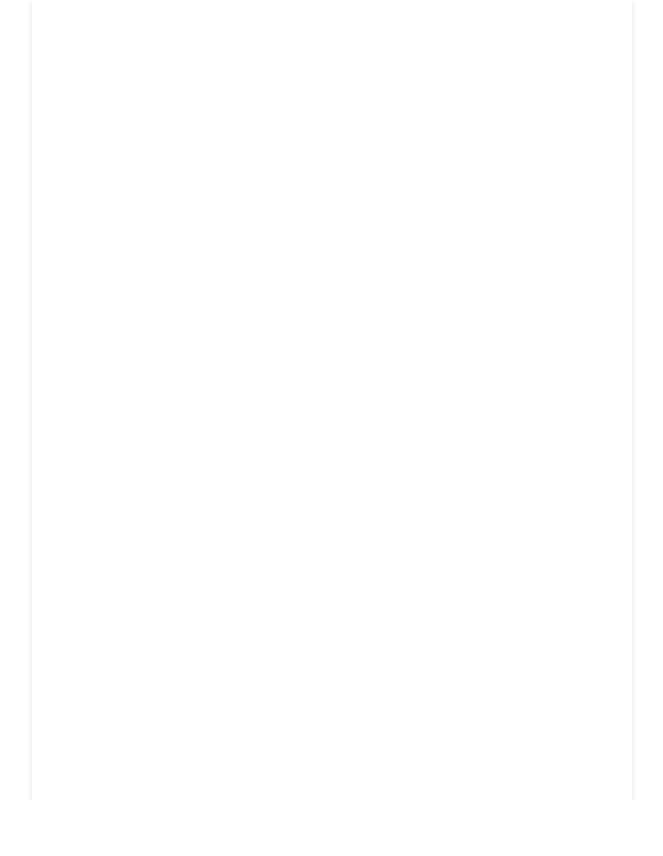
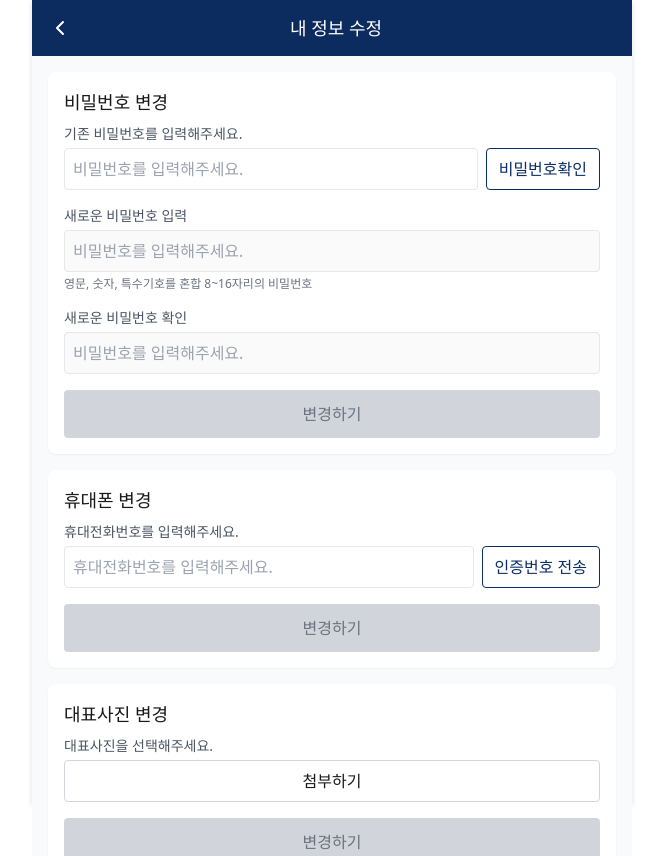
Before and after one commit to crypto-pay-kr/crepe-frontend, a React (Vite) app: page /store/my/edit-info in a window 1280 px wide. Before the commit this address had no page. Shown: the whole page, without its empty margins (308-971 px from the left). Before the commit the page ends 800 px from the top, so only its background shows below. Built offline with nearby package versions, Linux system fonts and the light colour scheme.

Commit message:
feat: 가맹점 수정 페이지

```diff
--- a/src/Router.tsx
+++ b/src/Router.tsx
@@ -14,6 +14,7 @@ import AdditionalStoreInfoPage from "./app/additional-store-info/page";
 import MyPage from "./app/mypage/page";
 import EditInfo from "./app/edit-info/page";
 import SettlementReport from "./app/store-report/page";
+import StoreEditInfo from "./app/store-edit-info/page";
 
 function Router({ buttonColor, toggleButtonColor }: { buttonColor: "blue" | "gray"; toggleButtonColor: () => void }) {
   useEffect(() => {
@@ -30,10 +31,11 @@ function Router({ buttonColor, toggleButtonColor }: { buttonColor: "blue" | "gra
     <BrowserRouter>
       <Routes>
         <Route path="/" element={<SplashPage />} />
-        <Route path= "/home/my" element={<MyPage />} />
+        <Route path="/home/my" element={<MyPage />} />
         <Route path="/home/my/edit-info" element={<EditInfo />} />
-        <Route path= "/store/my" element={<MyPage />} />
+        <Route path="/store/my" element={<MyPage />} />
         <Route path="/store/my/settlement-report" element={<SettlementReport />} />
+        <Route path="/store/my/edit-info" element={<StoreEditInfo />} />
         <Route path="/welcome" element={<WelcomePage />} />
         <Route path="/terms" element={<TermsAgreementPage />} />
         <Route path="/email" element={<EmailPasswordPage />} />
--- a/src/app/store-edit-info/page.tsx
+++ b/src/app/store-edit-info/page.tsx
@@ -0,0 +1,57 @@
+import Header from "@/components/common/Header";
+import Modal from "@/components/common/Modal";
+import BusinessCertificateForm from "@/components/edit-info/BusinessCertificationForm";
+import PasswordChangeForm from "@/components/edit-info/PasswordChangeForm";
+import PhoneChangeForm from "@/components/edit-info/PhoneChangeForm";
+import ProfileImageChangeForm from "@/components/edit-info/ProfileImageChangeFromProps";
+import React, { useState, ChangeEvent } from "react";
+import { useNavigate } from "react-router-dom";
+
+export default function StoreEditInfo(): React.ReactElement {
+  const [profileImage, setProfileImage] = useState<File | null>(null);
+  const [businessCertificate, setBusinessCertificate] = useState<File | null>(null);
+  const [isModalOpen, setIsModalOpen] = useState<boolean>(false);
+  const [modalTitle, setModalTitle] = useState<string>("");
+
+  const handlePhoneChangeSuccess = (): void => {
+    setModalTitle("휴대폰 변경 완료");
+    setIsModalOpen(true);
+  };
+
+  const handlePasswordChangeSuccess = (): void => {
+    setModalTitle("비밀번호 변경 완료");
+    setIsModalOpen(true);
+  };
+
+  const handleProfileImageChange = (): void => {
+    if (profileImage) {
+      setModalTitle("프로필 이미지 변경 완료");
+      setIsModalOpen(true);
+    }
+  };
+
+  const handleBusinessCertificateChange = (): void => {
+    if (businessCertificate) {
+      setModalTitle("사업자 등록증 변경 완료");
+      setIsModalOpen(true);
+    }
+  };
+
+  return (
+    <div className="flex flex-col h-screen">
+        <Header title="내 정보 수정" />
+        <main className="flex-1 p-4 bg-gray-50 overflow-auto min-h-screen">
+          <PasswordChangeForm onSuccess={handlePasswordChangeSuccess} />
+          <PhoneChangeForm onSuccess={handlePhoneChangeSuccess} />
+          <ProfileImageChangeForm onSuccess={handleProfileImageChange} />
+          <BusinessCertificateForm onSuccess={handleBusinessCertificateChange} />
+          <Modal
+              isOpen={isModalOpen}
+              onClose={() => setIsModalOpen(false)}
+              title={modalTitle}
+              />
+    </main>
+    </div>
+
+  );
+}
--- /dev/null
+++ b/src/components/edit-info/BusinessCertificationForm.tsx
@@ -0,0 +1,113 @@
+import React, { useState } from "react";
+
+interface BusinessCertificateFormProps {
+  onSuccess: () => void;
+}
+
+export default function BusinessCertificateForm({ onSuccess }: BusinessCertificateFormProps): React.ReactElement {
+  const [businessNumber, setBusinessNumber] = useState<string>("");
+  const [businessCertificate, setBusinessCertificate] = useState<File | null>(null);
+  const [businessNumberError, setBusinessNumberError] = useState<string>("");
+  const [certificateError, setCertificateError] = useState<string>("");
+
+  const validateBusinessNumber = (number: string): boolean => {
+    // 사업자등록번호 유효성 검사 (10자리 숫자)
+    const regex = /^\d{10}$/;
+    return regex.test(number.replace(/-/g, ""));
+  };
+
+  const handleBusinessCertificateAttach = (e: React.ChangeEvent<HTMLInputElement>): void => {
+    if (e.target.files && e.target.files.length > 0) {
+      const file = e.target.files[0];
+
+      // 파일 타입 검증 (이미지 또는 PDF)
+      if (!file.type.startsWith('image/') && file.type !== 'application/pdf') {
+        setCertificateError("이미지 또는 PDF 파일만 업로드 가능합니다.");
+        return;
+      }
+
+      // 파일 크기 검증 (예: 10MB 제한)
+      if (file.size > 10 * 1024 * 1024) {
+        setCertificateError("파일 크기는 10MB 이하여야 합니다.");
+        return;
+      }
+
+      setBusinessCertificate(file);
+      setCertificateError("");
+    }
+  };
+
+  const handleBusinessCertificateChange = (): void => {
+    // 사업자등록번호 검증
+    if (!businessNumber) {
+      setBusinessNumberError("사업자등록번호를 입력해주세요.");
+      return;
+    }
+
+    if (!validateBusinessNumber(businessNumber)) {
+      setBusinessNumberError("유효한 사업자등록번호 형식이 아닙니다.");
+      return;
+    } else {
+      setBusinessNumberError("");
+    }
+
+    // 사업자등록증 파일 검증
+    if (!businessCertificate) {
+      setCertificateError("사업자등록증 파일을 첨부해주세요.");
+      return;
+    }
+
+    // 여기서 실제 API 호출 등을 통해 사업자등록증 업로드
+    // 성공 시 onSuccess 콜백 호출
+    onSuccess();
+  };
+
+  return (
+    <div className="bg-white rounded-lg p-4 mb-4 shadow-sm">
+      <h2 className="text-lg font-medium mb-2">사업자등록번호</h2>
+      <div className="mb-4">
+        <label className="block text-sm text-gray-600 mb-1">사업자등록번호를 입력해주세요.</label>
+        <input
+          type="text"
+          value={businessNumber}
+          onChange={(e) => setBusinessNumber(e.target.value)}
+          className={`w-full border rounded p-2 ${businessNumberError ? "border-red-500" : ""}`}
+          placeholder="사업자등록번호를 입력해주세요."
+        />
+        {businessNumberError && <p className="text-xs text-red-500 mt-1">{businessNumberError}</p>}
+      </div>
+
+      <h3 className="text-md font-medium mb-2">사업자등록증 변경하기</h3>
+      <div className="mb-4">
+        <label htmlFor="business-certificate" className="block w-full">
+          <div className={`w-full border rounded p-2 text-center cursor-pointer ${certificateError ? "border-red-500" : "border-gray-300"}`}>
+            첨부하기
+          </div>
+          <input
+            id="business-certificate"
+            type="file"
+            accept="image/*,.pdf"
+            onChange={handleBusinessCertificateAttach}
+            className="hidden"
+          />
+        </label>
+        {businessCertificate && (
+          <p className="text-xs text-gray-600 mt-2">선택된 파일: {businessCertificate.name}</p>
+        )}
+        {certificateError && <p className="text-xs text-red-500 mt-1">{certificateError}</p>}
+      </div>
+
+      <button
+        onClick={handleBusinessCertificateChange}
+        className={`w-full py-3 rounded ${
+          businessNumber && businessCertificate
+            ? "bg-[#0a2e65] text-white"
+            : "bg-gray-300 text-gray-500"
+        }`}
+        disabled={!businessNumber || !businessCertificate}
+      >
+        변경하기
+      </button>
+    </div>
+  );
+}
--- /dev/null
+++ b/src/components/edit-info/ProfileImageChangeFromProps.tsx
@@ -0,0 +1,79 @@
+import React, { useState } from "react";
+
+interface ProfileImageChangeFormProps {
+  onSuccess: () => void;
+}
+
+export default function ProfileImageChangeForm({ onSuccess }: ProfileImageChangeFormProps): React.ReactElement {
+  const [profileImage, setProfileImage] = useState<File | null>(null);
+  const [imageError, setImageError] = useState<string>("");
+
+  const handleProfileImageAttach = (e: React.ChangeEvent<HTMLInputElement>): void => {
+    if (e.target.files && e.target.files.length > 0) {
+      const file = e.target.files[0];
+
+      // 이미지 파일 검증 (선택적)
+      if (!file.type.startsWith('image/')) {
+        setImageError("이미지 파일만 업로드 가능합니다.");
+        return;
+      }
+
+      // 파일 크기 검증 (선택적, 예: 5MB 제한)
+      if (file.size > 5 * 1024 * 1024) {
+        setImageError("파일 크기는 5MB 이하여야 합니다.");
+        return;
+      }
+
+      setProfileImage(file);
+      setImageError("");
+    }
+  };
+
+  const handleProfileImageChange = (): void => {
+    if (!profileImage) {
+      setImageError("변경할 사진을 선택해주세요.");
+      return;
+    }
+
+    // 여기서 실제 API 호출 등을 통해 프로필 이미지 업로드
+    // 성공 시 onSuccess 콜백 호출
+    onSuccess();
+  };
+
+  return (
+    <div className="bg-white rounded-lg p-4 mb-4 shadow-sm">
+      <h2 className="text-lg font-medium mb-2">대표사진 변경</h2>
+      <div className="mb-4">
+        <label className="block text-sm text-gray-600 mb-1">대표사진을 선택해주세요.</label>
+        <label htmlFor="profile-image" className="block w-full">
+          <div className={`w-full border rounded p-2 text-center cursor-pointer ${imageError ? "border-red-500" : "border-gray-300"}`}>
+            첨부하기
+          </div>
+          <input
+            id="profile-image"
+            type="file"
+            accept="image/*"
+            onChange={handleProfileImageAttach}
+            className="hidden"
+          />
+        </label>
+        {profileImage && (
+          <p className="text-xs text-gray-600 mt-2">선택된 파일: {profileImage.name}</p>
+        )}
+        {imageError && <p className="text-xs text-red-500 mt-1">{imageError}</p>}
+      </div>
+
+      <button
+        onClick={handleProfileImageChange}
+        className={`w-full py-3 rounded ${
+          profileImage
+            ? "bg-[#0a2e65] text-white"
+            : "bg-gray-300 text-gray-500"
+        }`}
+        disabled={!profileImage}
+      >
+        변경하기
+      </button>
+    </div>
+  );
+}
```
